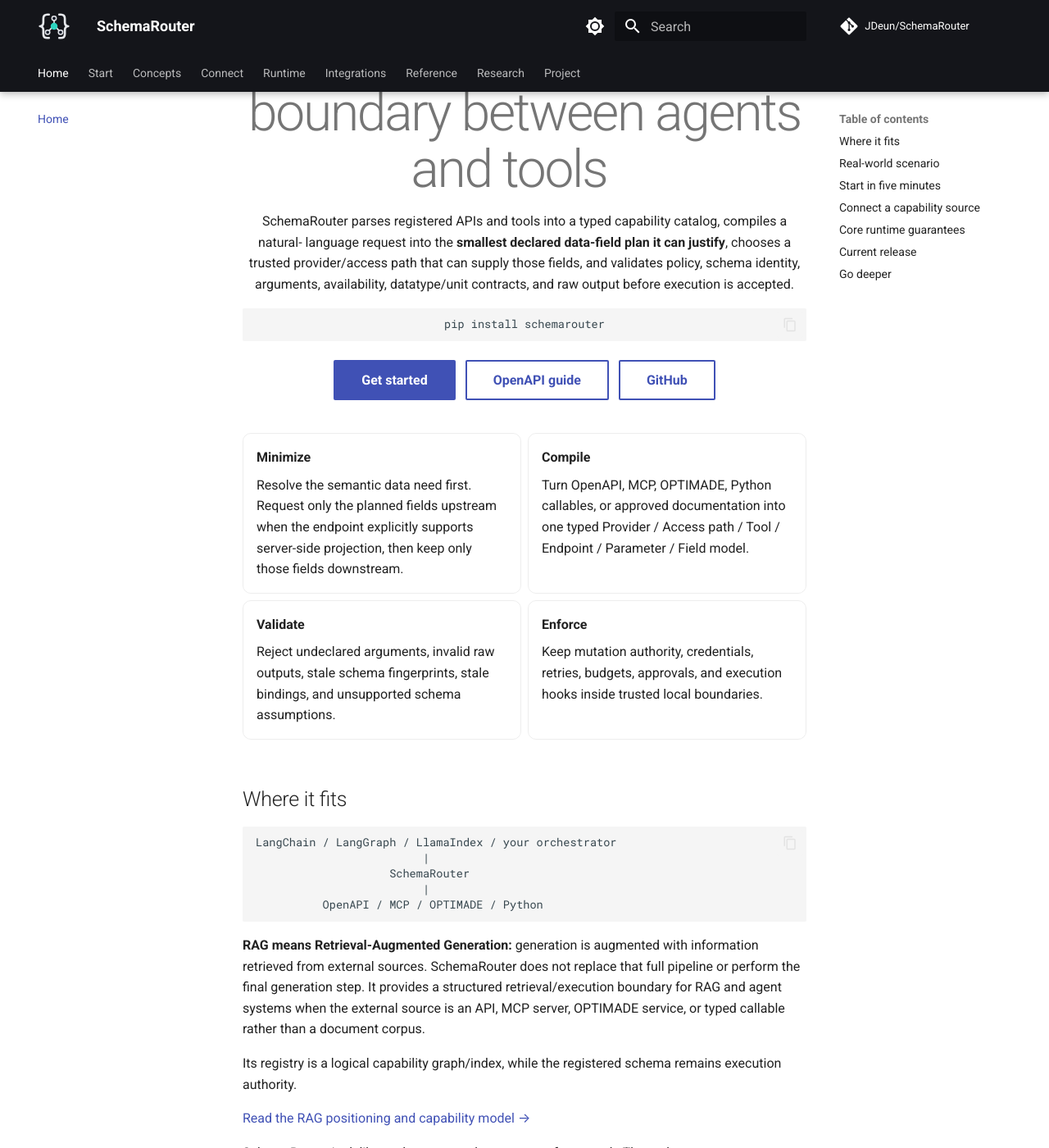
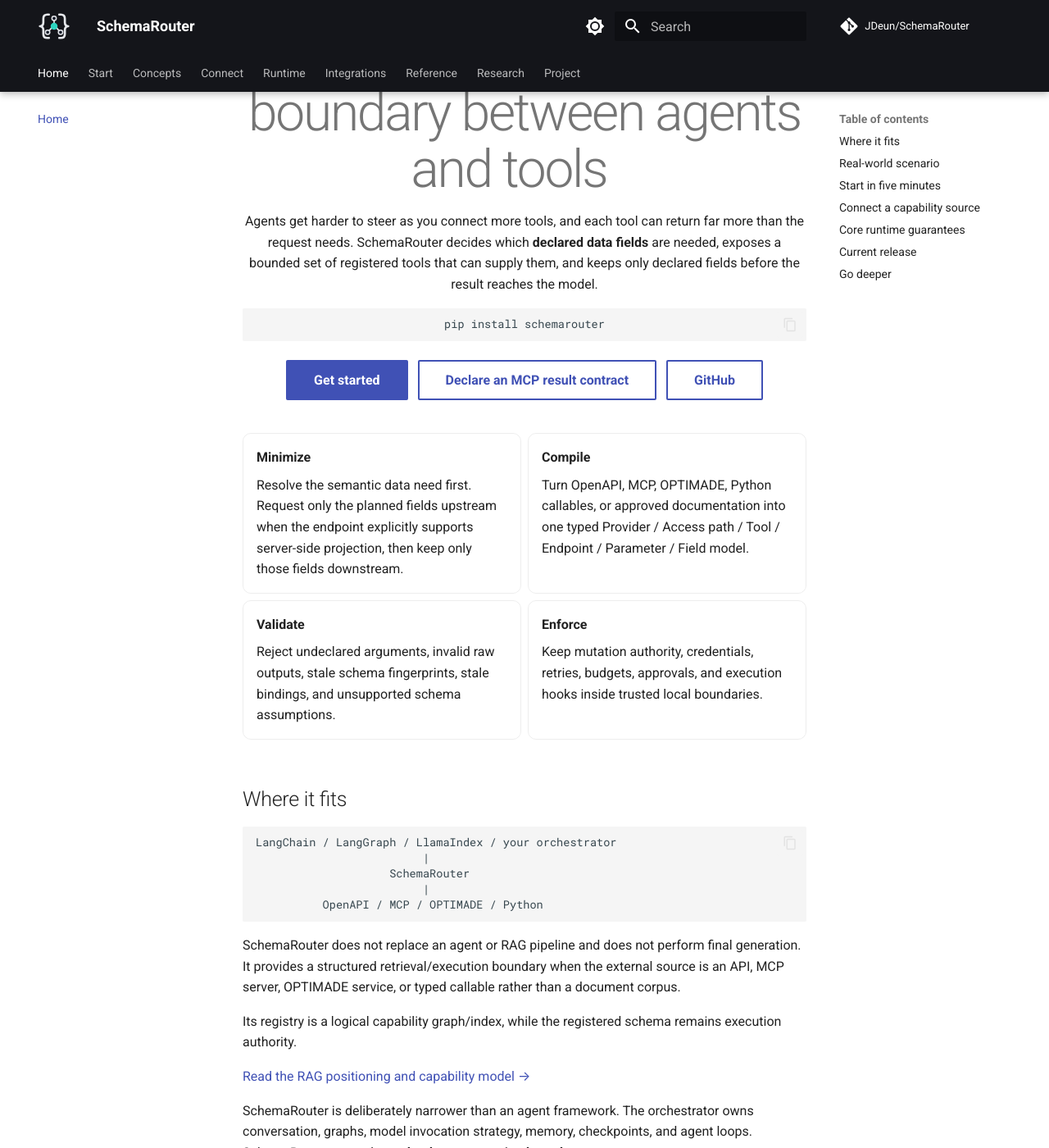
Before and after one commit to JDeun/SchemaRouter, an MkDocs documentation site: the page built from docs/index.md, in a window 1280 px wide and 1400 px high, scrolled down 381 px. Shown: the whole window at 82% size. Built offline with MkDocs 1.6.1 and Material for MkDocs 9.7.7, drawn with Linux system fonts in a browser that asks for light colours; comment, search, counter and statistics services are not loaded.

Commit message:
docs: make landing page problem-first

````diff
--- a/docs/index.md
+++ b/docs/index.md
@@ -9,17 +9,17 @@
 
 # Put a typed execution boundary between agents and tools
 
-SchemaRouter parses registered APIs and tools into a typed capability catalog, compiles a natural-
-language request into the **smallest declared data-field plan it can justify**, chooses a trusted
-provider/access path that can supply those fields, and validates policy, schema identity, arguments,
-availability, datatype/unit contracts, and raw output before execution is accepted.
+Agents get harder to steer as you connect more tools, and each tool can return far more than the
+request needs. SchemaRouter decides which **declared data fields** are needed, exposes a bounded set
+of registered tools that can supply them, and keeps only declared fields before the result reaches
+the model.
 
 ```bash
 pip install schemarouter
 ```
 
 [Get started](getting-started/installation.md){ .md-button .md-button--primary }
-[OpenAPI guide](guides/openapi.md){ .md-button }
+[Declare an MCP result contract](guides/mcp.md){ .md-button }
 [GitHub](https://github.com/JDeun/SchemaRouter){ .md-button }
 
 </div>
@@ -58,11 +58,9 @@
           OpenAPI / MCP / OPTIMADE / Python
 ```
 
-**RAG means Retrieval-Augmented Generation:** generation is augmented with information retrieved
-from external sources. SchemaRouter does not replace that full pipeline or perform the final
-generation step. It provides a structured retrieval/execution boundary for RAG and agent systems
-when the external source is an API, MCP server, OPTIMADE service, or typed callable rather than a
-document corpus.
+SchemaRouter does not replace an agent or RAG pipeline and does not perform final generation. It
+provides a structured retrieval/execution boundary when the external source is an API, MCP server,
+OPTIMADE service, or typed callable rather than a document corpus.
 
 Its registry is a logical capability graph/index, while the registered schema remains execution
 authority.
````
